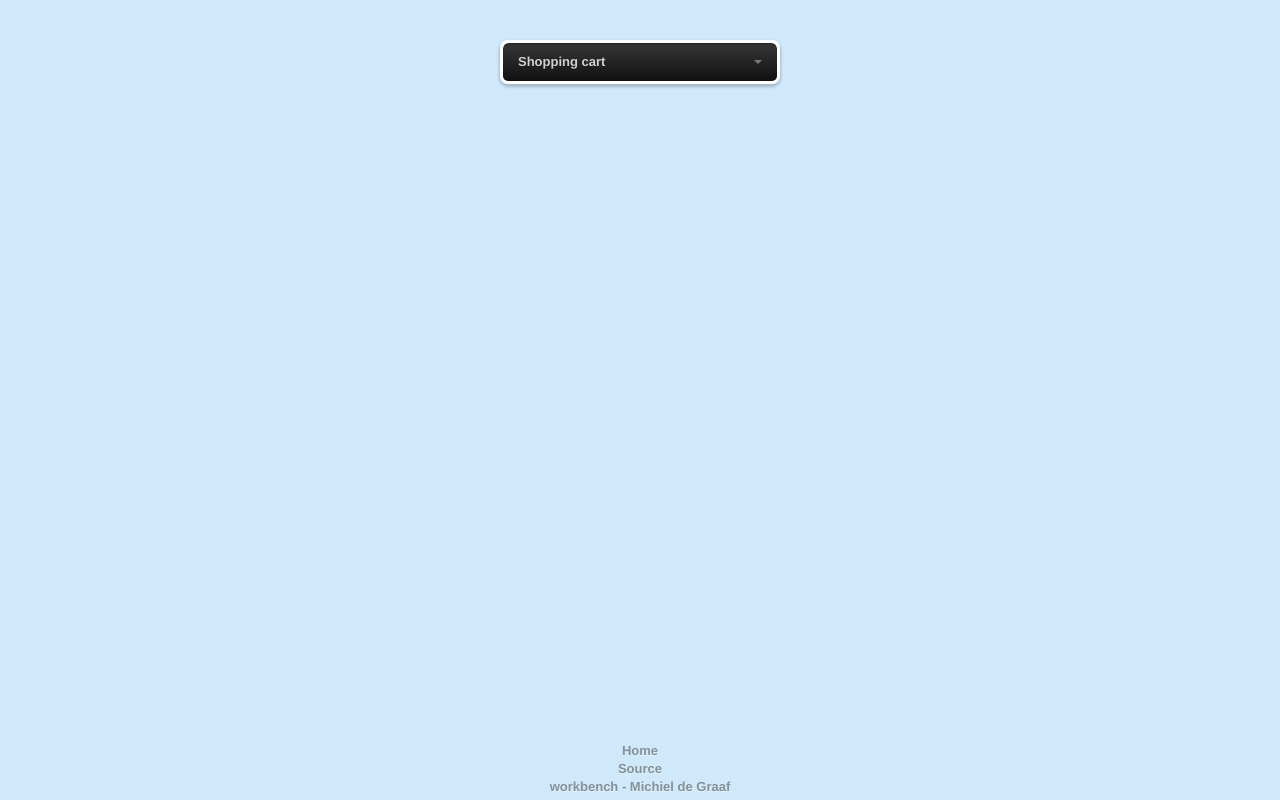
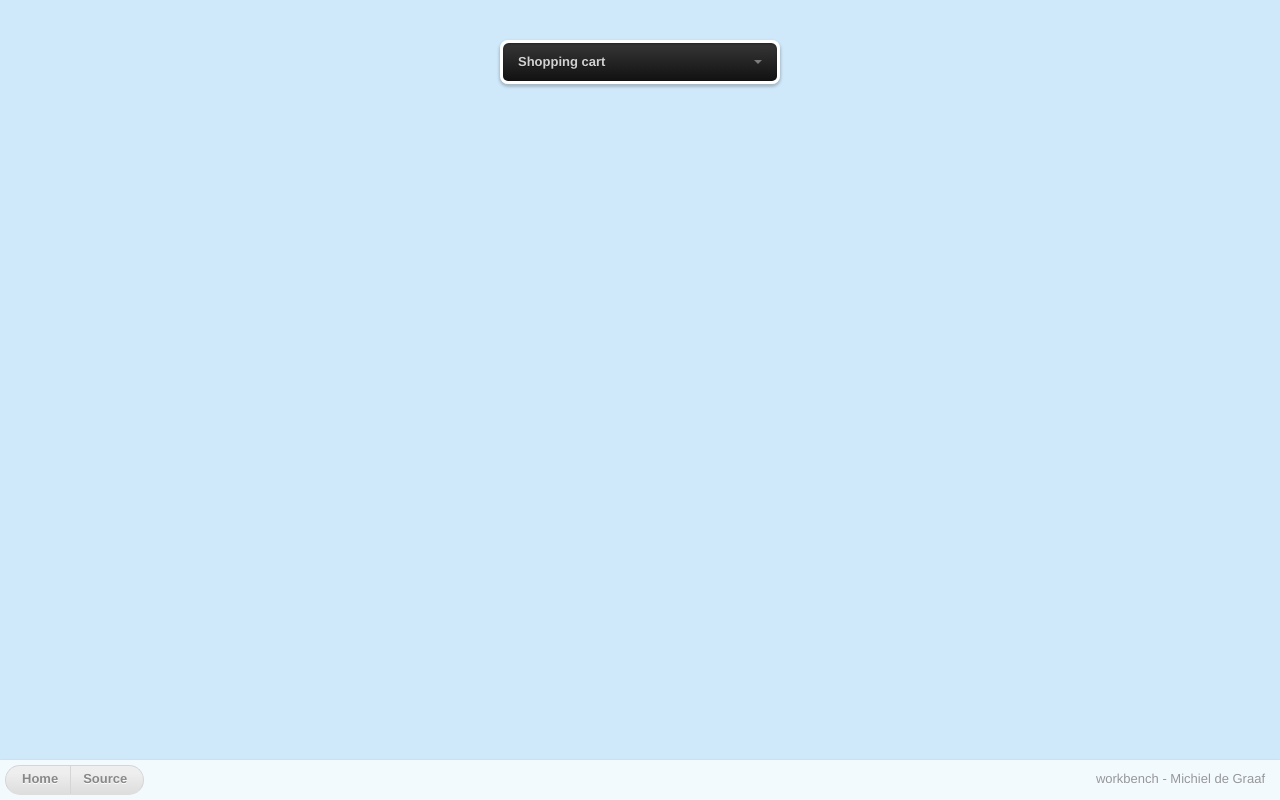
Before and after one commit to michieldegraaf/workbench, a plain HTML site: page shoppingcart/index.html in a window 1280 px wide. Drawn offline with Linux system fonts and the light colour scheme.

Commit message:
ADD: New footer and link styles

```diff
--- a/shoppingcart/css/default.css
+++ b/shoppingcart/css/default.css
@@ -41,6 +41,7 @@ body{
 /* Content */
 #content{
    margin:0 auto;
+   padding-bottom:50px;
    width:280px;
 }
    .shoppingCart{
@@ -202,11 +203,74 @@ body{
 footer{
    position:fixed;
    width:100%;
-   bottom:4px;
-   text-align:center;
+   bottom:0;
+   overflow:hidden;
+   background:#fff;
+   background:rgba(255,255,255,0.75);
+   padding:5px 0;
+   -webkit-box-shadow:0 0 2px rgba(0,0,0,0.1);
+      -moz-box-shadow:0 0 2px rgba(0,0,0,0.1);
+           box-shadow:0 0 2px rgba(0,0,0,0.1);
 }
-   footer a{
+   footer ul{
+      display:block;
+      float:left;
+      list-style:none;
+      overflow:hidden;
+      margin-left:5px;
+   }
+      footer li{
+         display:block;
+         float:left;
+      }
+         footer li a{
+            display:block;
             font-weight:bold;
+            text-decoration:none;
+            color:#888;
+            text-shadow:0 1px #fff;
+            border:1px solid #d5d5d5;
+            border-bottom-color:#ddd;
+            background:#e8e8e8;
+            background:-webkit-gradient(linear,left top,left bottom,color-stop(.25, #eee),color-stop(1, #ddd));
+            background:-moz-linear-gradient(center top,#eee 25%,#ddd 100%);
+            -webkit-box-shadow:inset 0 1px 2px rgba(255,255,255,0.1);
+               -moz-box-shadow:inset 0 1px 2px rgba(255,255,255,0.1);
+                    box-shadow:inset 0 1px 2px rgba(255,255,255,0.1);
+         }
+            footer li:first-child a{
+               padding:4px 12px 6px 16px;
+               border-right:0;
+               -webkit-border-radius:18px 0 0 18px;
+                  -moz-border-radius:18px 0 0 18px;
+                       border-radius:18px 0 0 18px;
+            }
+            footer li:last-child a{
+               padding:4px 16px 6px 12px;
+               -webkit-border-radius:0 18px 18px 0;
+                  -moz-border-radius:0 18px 18px 0;
+                       border-radius:0 18px 18px 0;
+            }
+            footer li a:hover{
+               background:-webkit-gradient(linear,left top,left bottom,color-stop(.25, #fff),color-stop(1, #eee));
+               background:-moz-linear-gradient(center top,#fff 25%,#eee 100%);
+               -webkit-box-shadow:inset 0 1px 2px rgba(255,255,255,0.1);
+                  -moz-box-shadow:inset 0 1px 2px rgba(255,255,255,0.1);
+                       box-shadow:inset 0 1px 2px rgba(255,255,255,0.1);
+            }
+            footer li a:active{
+               text-shadow:0 -1px #fff;
+               background:-webkit-gradient(linear,left top,left bottom,color-stop(.25, #eee),color-stop(1, #fff));
+               background:-moz-linear-gradient(center top,#eee 25%,#fff 100%);
+               -webkit-box-shadow:inset 0 1px 2px rgba(0,0,0,0.1);
+                  -moz-box-shadow:inset 0 1px 2px rgba(0,0,0,0.1);
+                       box-shadow:inset 0 1px 2px rgba(0,0,0,0.1);
+            }
+   footer p{
+      float:right;
+      margin:5px 15px 0 0;
+   }
+      footer p a{
          text-decoration:none;
          text-shadow:0 1px rgba(255,255,255,0.4);
          color:#777;
@@ -215,6 +279,6 @@ footer{
             -moz-transition:all 0.3s;
                  transition:all 0.3s;
       }
-      footer a:hover{
+         footer p a:hover{
             color:#e92c00;
          }
```
Lines whose indentation alone changed are shown as unchanged.
